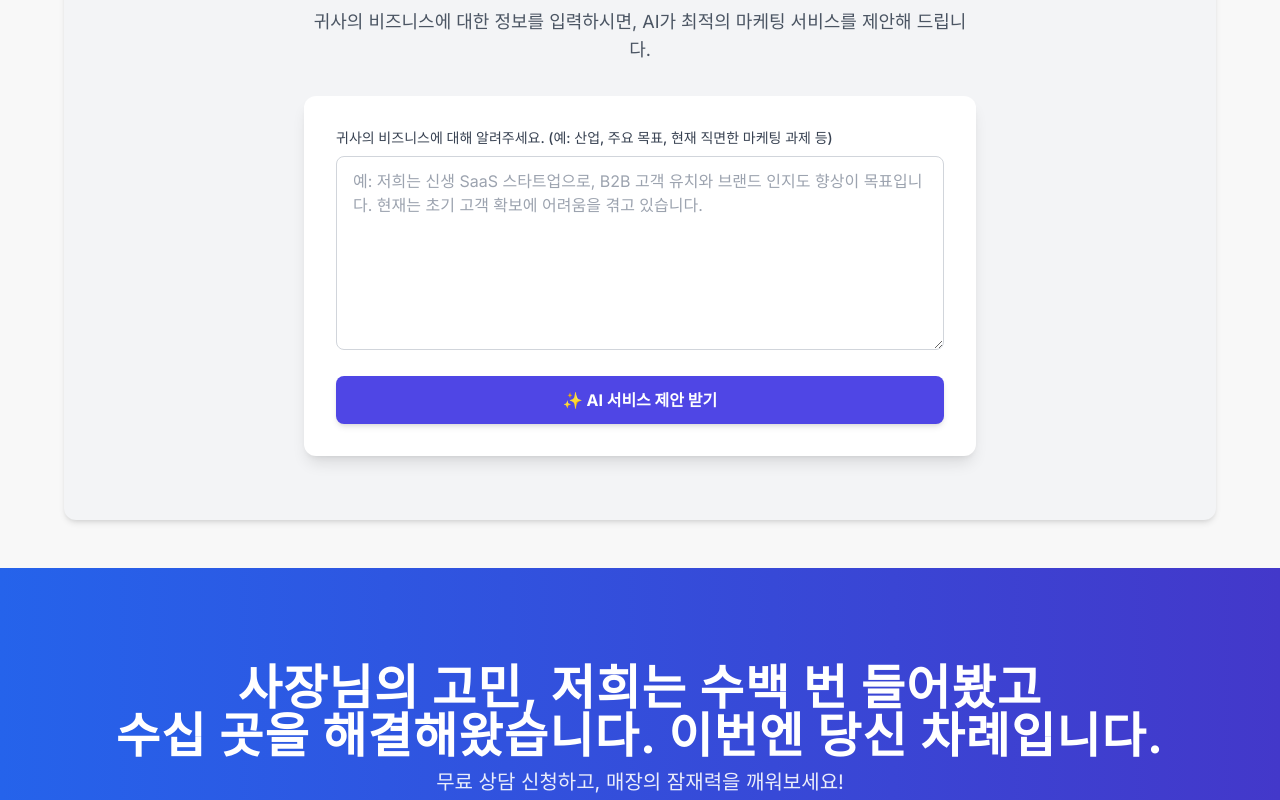
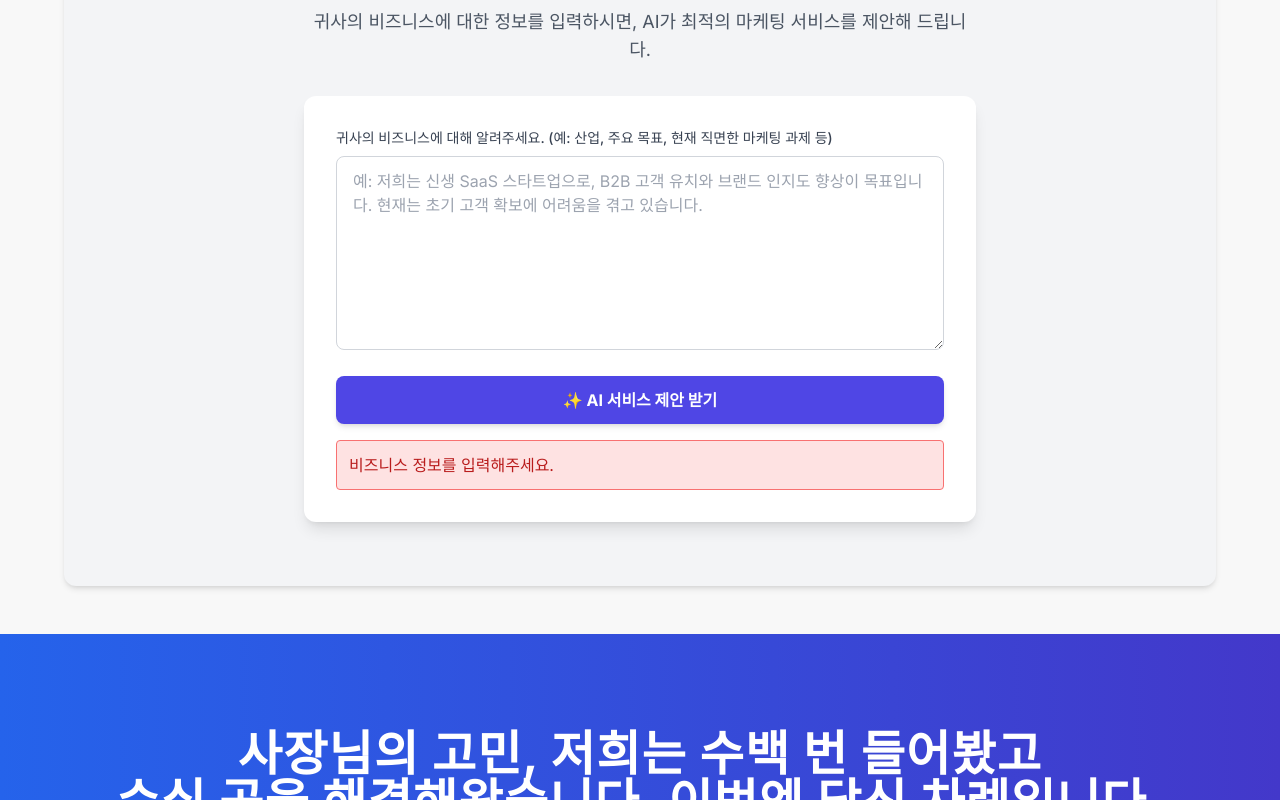
Before and after one commit to jake0620/stepup-marketing, a plain HTML site: page index.html in a window 1280 px wide. Both pictures are taken after a click on the button "✨ AI 서비스 제안 받기". Shown: the part 4796-5596 px from the top of the page. Drawn offline with nearby package versions, Linux system fonts and the light colour scheme.

Commit message:
Update index.html

```diff
--- a/index.html
+++ b/index.html
@@ -93,7 +93,6 @@
 
     <!-- Hero Section -->
     <section class="relative bg-gradient-to-r from-blue-500 to-indigo-600 text-white py-20 md:py-32 overflow-hidden">
-        <div class="absolute inset-0 bg-cover bg-center opacity-30" style="background-image:"></div>
         <div class="relative z-10 section-container text-center">
             <h1 class="text-4xl md:text-6xl font-extrabold leading-tight mb-6 animate-fade-in-down">
                 당신의 가게는 분명 매력 있어요.<br class="md:hidden"><br> <span class="text-yellow-300">다만 아직 세상이 몰랐을 뿐입니다. </span>
@@ -405,7 +404,7 @@
                     <div id="suggestionsContent"></div>
                 </div>
                  <div id="errorMessage" class="mt-4 p-3 bg-red-100 border border-red-400 text-red-700 rounded hidden" role="alert">
-                    오류가 발생했습니다. 잠시 후 다시 시도해주세요.
+                    <!-- Error messages will be displayed here -->
                 </div>
             </div>
         </div>
@@ -533,9 +532,13 @@
         getSuggestionsBtn.addEventListener('click', async () => {
             const prompt = businessDescriptionInput.value.trim();
 
+            // Clear previous error messages
+            errorMessage.classList.add('hidden');
+            errorMessage.textContent = ''; // Clear text content
+
             if (!prompt) {
-                // Using alert for demonstration as per original structure, but a custom modal is recommended for production.
-                alert('비즈니스 정보를 입력해주세요.');
+                errorMessage.textContent = '비즈니스 정보를 입력해주세요.';
+                errorMessage.classList.remove('hidden');
                 return;
             }
 
@@ -544,7 +547,6 @@
             loadingSpinner.classList.remove('hidden');
             getSuggestionsBtn.disabled = true;
             aiSuggestionsOutput.classList.add('hidden'); // Hide previous results
-            errorMessage.classList.add('hidden'); // Hide previous errors
 
             try {
                 let chatHistory = [];
@@ -561,6 +563,8 @@
                 const apiKey = ""; // If you want to use models other than gemini-2.0-flash or imagen-3.0-generate-002, provide an API key here. Otherwise, leave this as-is.
                 const apiUrl = `https://generativelanguage.googleapis.com/v1beta/models/gemini-2.0-flash:generateContent?key=${apiKey}`;
 
+                console.log('Sending API request with payload:', payload); // Debugging: log payload
+
                 const response = await fetch(apiUrl, {
                     method: 'POST',
                     headers: { 'Content-Type': 'application/json' },
@@ -568,6 +572,7 @@
                 });
 
                 const result = await response.json();
+                console.log('API Response:', result); // Debugging: log full API response
 
                 if (result.candidates && result.candidates.length > 0 &&
                     result.candidates[0].content && result.candidates[0].content.parts &&
```
